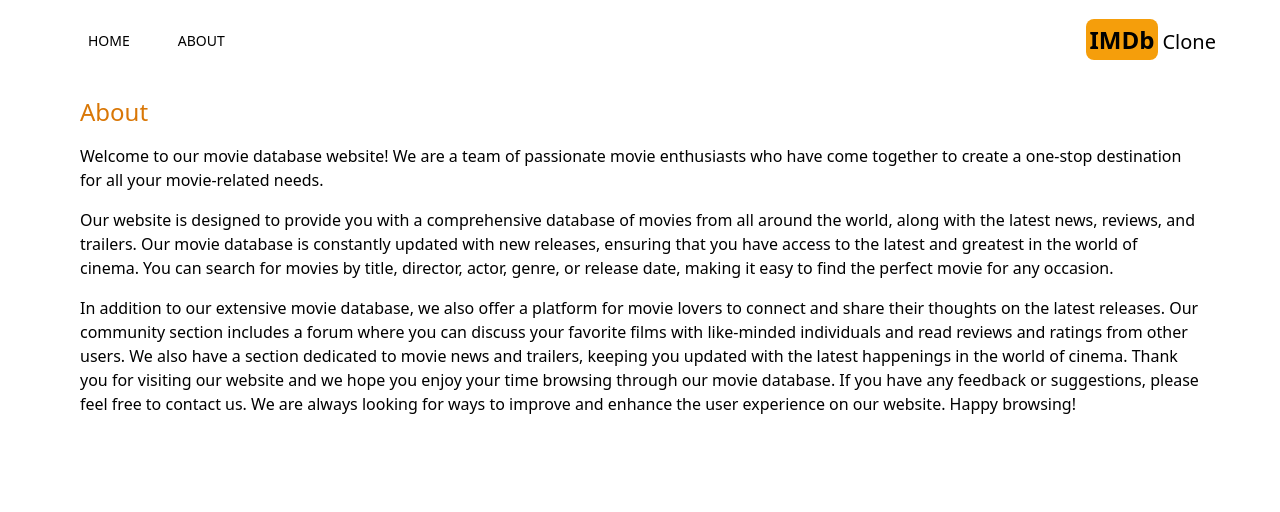
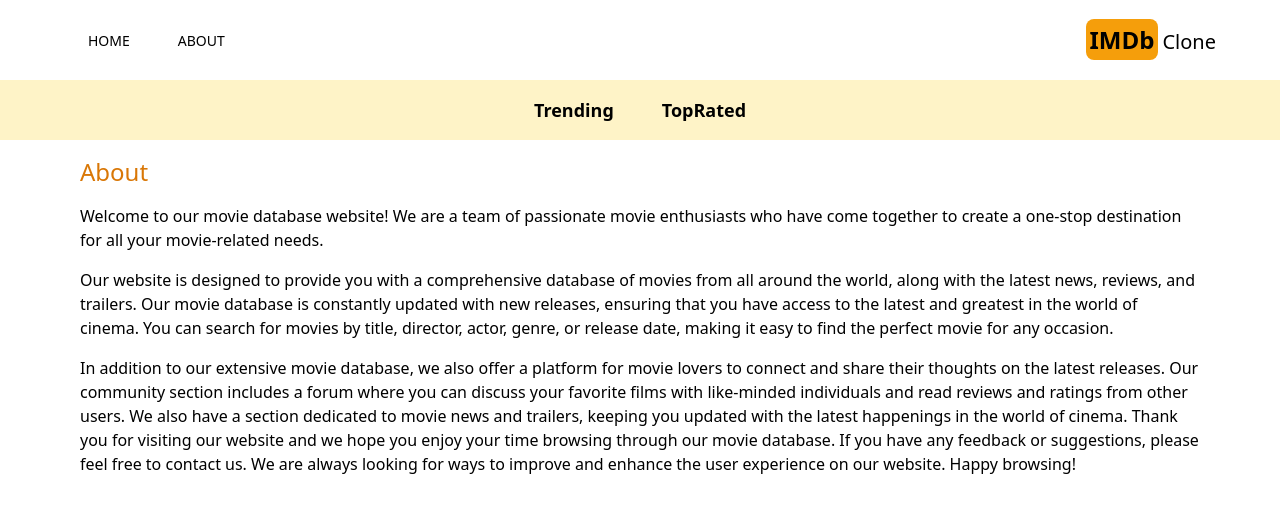
Before and after one commit to venkatsaireddy1234/imdb-clone, a Next.js app: page /about in a window 1280 px wide. Shown: the top 512 px of the page. Built offline with nearby package versions, Linux system fonts and the light colour scheme.

Commit message:
NavBar component Added

```diff
--- a/src/app/layout.js
+++ b/src/app/layout.js
@@ -1,3 +1,4 @@
+import NavBar from "@/components/NavBar";
 import Header from "../components/Header";
 import "./globals.css";
 
@@ -10,9 +11,10 @@
   return (
     <html lang="en">
       <body>
-          {/* {NavBar}
+          {/*
         {Search} */}
           <Header />
+          <NavBar />
           {children}
       </body>
     </html>
--- /dev/null
+++ b/src/components/NavBar.js
@@ -0,0 +1,22 @@
+
+import React from 'react'
+import NavBarItem from './NavBarItem'
+
+export default function NavBar() {
+  return (
+    <div className='flex justify-center  dark:bg-gray-600 bg-amber-100 lg:text-lg p-4'>
+        <NavBarItem  title= "Trending" param = "fetchTrending"/>
+        <NavBarItem  title= "TopRated" param = "fetchTopRated"/>
+    </div>
+  )
+}
+// import NavbarItem from "./NavbarItem";
+
+// export default function Navbar() {
+//   return (
+//     <div className="flex justify-center dark:bg-gray-600 bg-amber-100 lg:text-lg p-4">
+//       <NavbarItem title="Trending" param="fetchTrending" />
+//       <NavbarItem title="Top Rated" param="fetchTopRated" />
+//     </div>
+//   );
+// }
--- /dev/null
+++ b/src/components/NavBarItem.jsx
@@ -0,0 +1,17 @@
+"use strict"
+
+import Link from 'next/link'
+import React from 'react'
+
+
+export default function NavBarItem({title, param}) {
+  return (
+    <div>
+        <Link
+        className= "m-4 hover:text-amber-600 font-semibold p-2 "
+          href={`/?genre=${param}`}
+          >{title}
+        </Link>
+    </div>
+  )
+}
```
